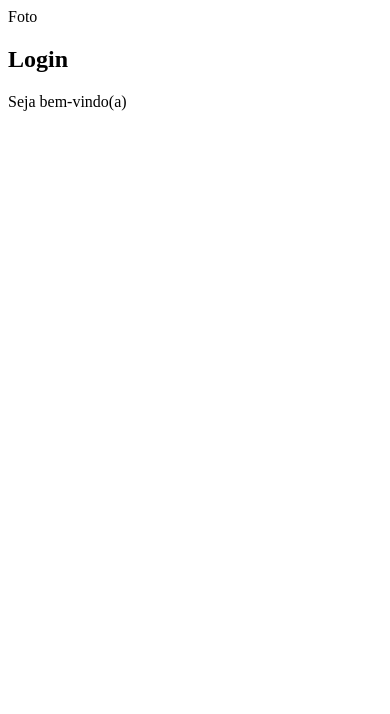
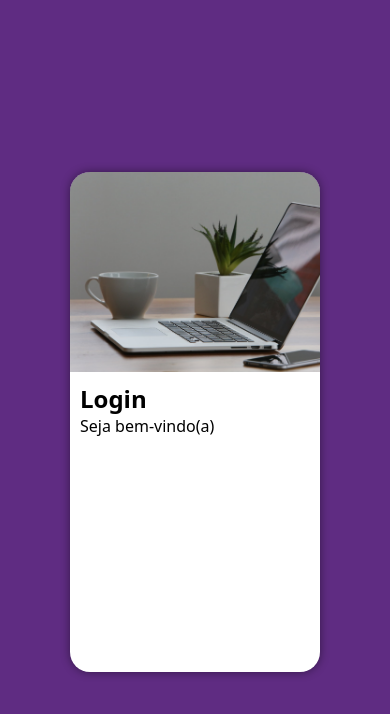
Before and after one commit to RodrigoDev128/Projeto-login, a plain HTML site: page index.html in a window 390 px wide. Drawn offline with Linux system fonts and the light colour scheme.

Commit message:
Estilo mobile pronto

```diff
--- a/Estilo/style.css
+++ b/Estilo/style.css
@@ -1 +1,50 @@
 @charset "UTF-8";
+
+/*
+    paleta de cores
+    verde: #49a09d
+    lilás: #5f2c82
+*/
+
+* {
+    font-family: system-ui, -apple-system, BlinkMacSystemFont, 'Segoe UI', Roboto, Oxygen, Ubuntu, Cantarell, 'Open Sans', 'Helvetica Neue', sans-serif;
+    margin: 0px;
+    padding: 0px;
+    box-sizing: border-box;
+}
+
+body, html {
+    background-color: #5f2c82;
+    height: 100vh;
+    width: 100vw;
+}
+
+main {
+    position: relative;
+    height: 100vh;
+    width: 100vw;
+}
+
+section#login {
+    position: absolute;
+    top: 50%;
+    left: 50%;
+    transform: translate(-50%, -50%);
+    overflow: hidden;
+
+    background-color: white;
+    width: 250px;
+    height: 500px;
+    border-radius: 20px;
+    box-shadow: 0px 0px 10px rgba(0, 0, 0, 0.452);
+}
+section#login div#imagem {
+    background: #5f2c82 url(../Imagens/officedesk.jpg) no-repeat;
+    background-size: cover;
+    height: 200px;
+    display: block;
+}
+div#form {
+    display: block;
+    padding: 10px;
+}
--- a/index.html
+++ b/index.html
@@ -8,13 +8,16 @@
 </head>
 <body>
     <main>
-        <section id="Login">
+        <section id="login">
             <div id="imagem">
-                Foto
+                <!--- imagem no css-->
             </div>
             <div id="form">
                 <h1>Login</h1>
                 <p>Seja bem-vindo(a)</p>
+                <form action="login.php" method="post">
+
+                </form>
             </div>
         </section>
     </main>
```
